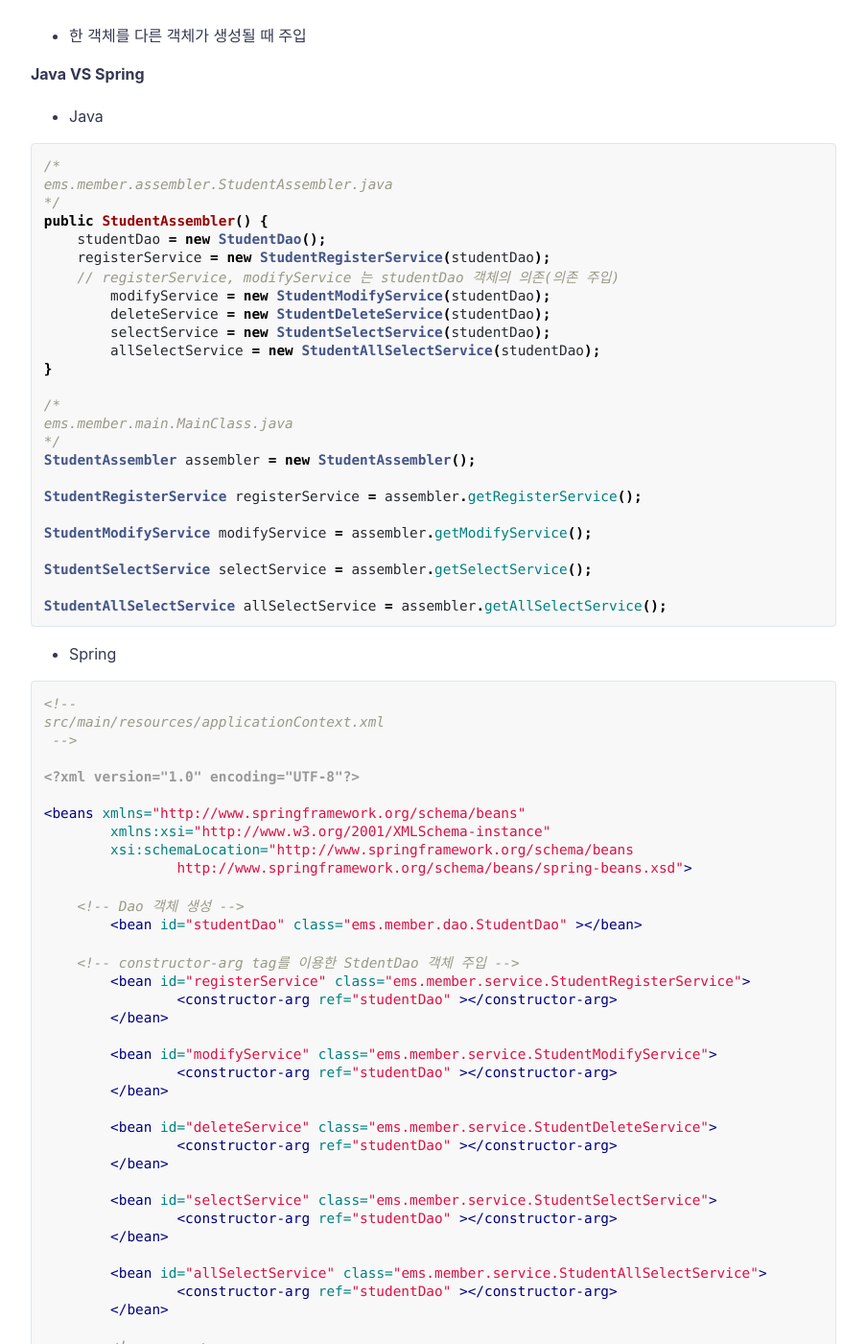
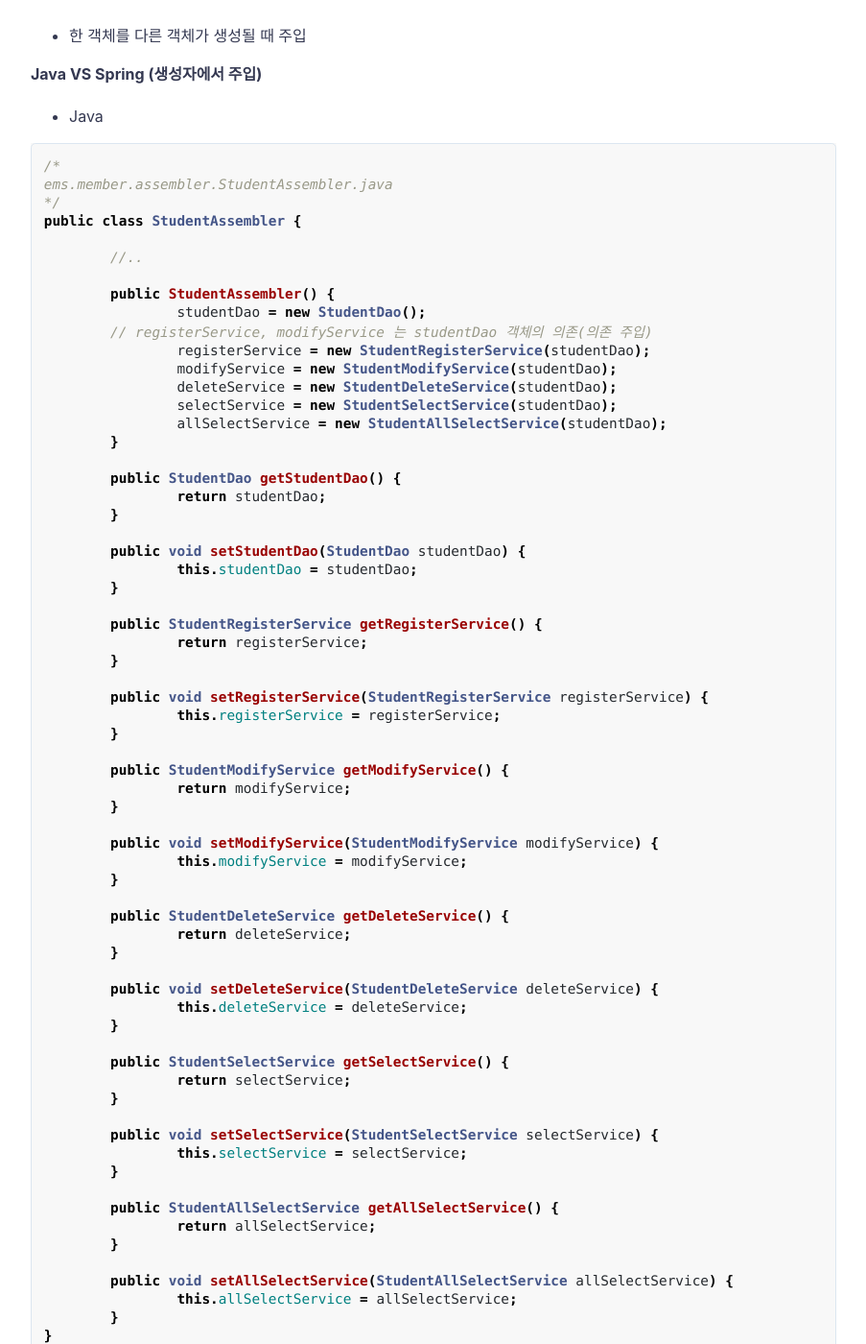
Before and after one commit to jihunparkme/jihunparkme.github.io, a Jekyll site: the page built from _posts/2020-06-24-Spring-Framework.md, in a window 1280 px wide and 1400 px high, scrolled down 4090 px. Shown: the whole window at 96% size, without its empty margins (188-1091 px from the left). Built offline with Jekyll 4.4.1, drawn with Linux system fonts in a browser that asks for light colours; comment, search, counter and statistics services are not loaded; some of the changed text lies outside the part shown.

Commit message:
Edit: add coments

````diff
--- a/_posts/2020-06-24-Spring-Framework.md
+++ b/_posts/2020-06-24-Spring-Framework.md
@@ -175,7 +175,7 @@ public class ElectronicRadioToy {
 
 - 한 객체를 다른 객체가 생성될 때 주입
 
-**Java VS Spring**
+**Java VS Spring (생성자에서 주입)**
 
 - Java
 
@@ -183,19 +183,73 @@ public class ElectronicRadioToy {
 /*
 ems.member.assembler.StudentAssembler.java
 */
-public StudentAssembler() {
-    studentDao = new StudentDao();
-    registerService = new StudentRegisterService(studentDao);
-    // registerService, modifyService 는 studentDao 객체의 의존(의존 주입)
-	modifyService = new StudentModifyService(studentDao);
-	deleteService = new StudentDeleteService(studentDao);
-	selectService = new StudentSelectService(studentDao);
-	allSelectService = new StudentAllSelectService(studentDao);
+public class StudentAssembler {
+
+	//..
+
+	public StudentAssembler() {
+		studentDao = new StudentDao();
+        // registerService, modifyService 는 studentDao 객체의 의존(의존 주입)
+		registerService = new StudentRegisterService(studentDao);
+		modifyService = new StudentModifyService(studentDao);
+		deleteService = new StudentDeleteService(studentDao);
+		selectService = new StudentSelectService(studentDao);
+		allSelectService = new StudentAllSelectService(studentDao);
+	}
+
+	public StudentDao getStudentDao() {
+		return studentDao;
+	}
+
+	public void setStudentDao(StudentDao studentDao) {
+		this.studentDao = studentDao;
+	}
+
+	public StudentRegisterService getRegisterService() {
+		return registerService;
+	}
+
+	public void setRegisterService(StudentRegisterService registerService) {
+		this.registerService = registerService;
+	}
+
+	public StudentModifyService getModifyService() {
+		return modifyService;
+	}
+
+	public void setModifyService(StudentModifyService modifyService) {
+		this.modifyService = modifyService;
+	}
+
+	public StudentDeleteService getDeleteService() {
+		return deleteService;
+	}
+
+	public void setDeleteService(StudentDeleteService deleteService) {
+		this.deleteService = deleteService;
+	}
+
+	public StudentSelectService getSelectService() {
+		return selectService;
+	}
+
+	public void setSelectService(StudentSelectService selectService) {
+		this.selectService = selectService;
+	}
+
+	public StudentAllSelectService getAllSelectService() {
+		return allSelectService;
+	}
+
+	public void setAllSelectService(StudentAllSelectService allSelectService) {
+		this.allSelectService = allSelectService;
+	}
 }
 
 /*
 ems.member.main.MainClass.java
 */
+
 StudentAssembler assembler = new StudentAssembler();
 
 StudentRegisterService registerService = assembler.getRegisterService();
@@ -268,3 +322,5 @@ StudentSelectService selectService = ctx.getBean("selectService", StudentSelectS
 StudentAllSelectService allSelectService =
     ctx.getBean("allSelectService", StudentAllSelectService.class);
 ```
+
+## 다양한 의존 객체 주입
````
